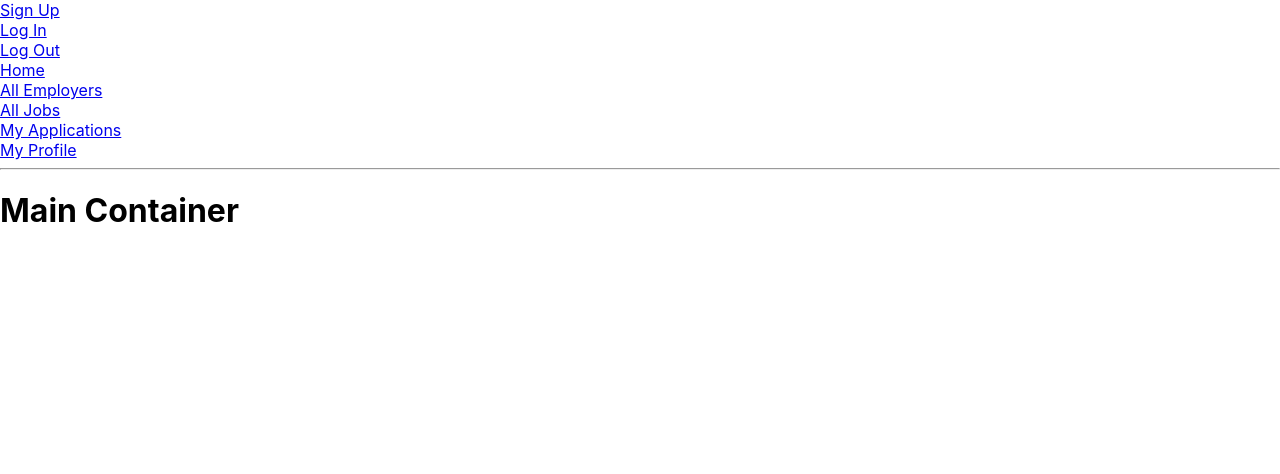
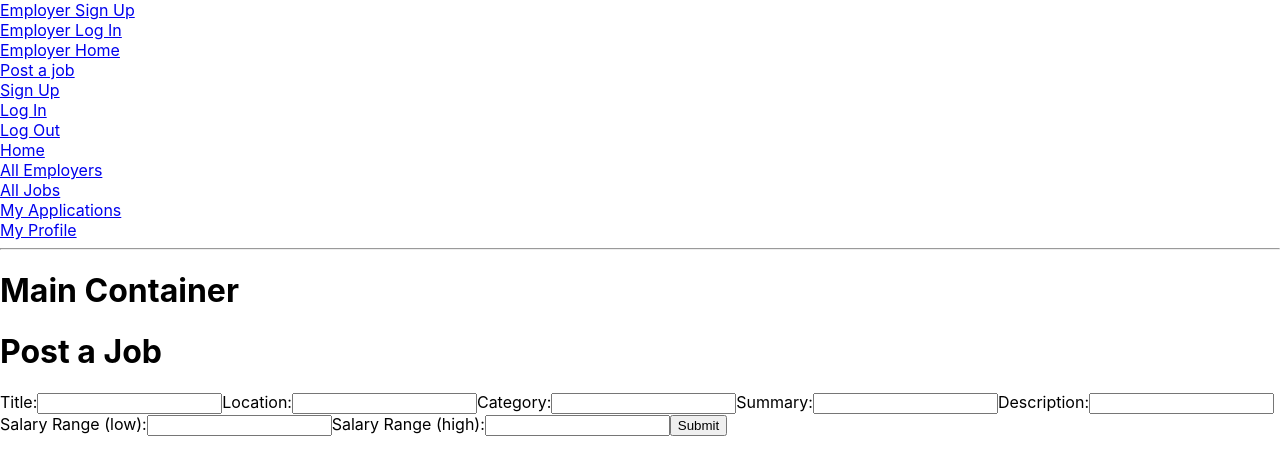
Before and after one commit to joffitzer/job-search-frontend, a React (Create React App) app: page /postjob in a window 1280 px wide. Shown: the top 474 px of the page. Built offline with nearby package versions, Linux system fonts and the light colour scheme.

Commit message:
added ability to sign up and log in as employer

```diff
--- a/src/App.js
+++ b/src/App.js
@@ -19,6 +19,7 @@ class App extends React.Component {
       })
         .then(resp => resp.json())
         .then(user => {
+          console.log('user: ', user)
           this.props.logInUser(user)
         })
     }
--- /dev/null
+++ b/src/components/EmployerHome.js
@@ -0,0 +1,12 @@
+import React from 'react'
+// import { Link } from 'react-router-dom'
+
+const EmployerHome = () => {
+    return(
+        <div>
+            <h1>Employer Home Page</h1>
+        </div>
+    )
+}
+
+export default EmployerHome;
--- /dev/null
+++ b/src/components/EmployerLogin.js
@@ -0,0 +1,76 @@
+import React from 'react'
+import { connect as cnx } from 'react-redux';
+import { logInUser } from '../actionCreators'
+
+class EmployerLogin extends React.Component {
+    state = {
+        email: "",
+        password: ""
+    }
+
+    changeHandler = (e) => {
+        this.setState({
+            [e.target.name]: e.target.value
+        })
+    }
+
+    login = (employerInfo) => {
+        fetch("http://localhost:3000/api/v1/login", {
+          method: "POST",
+          headers: {
+            "content-type": "application/json",
+            accepts: "application/json"
+          },
+          body: JSON.stringify(employerInfo)
+        })
+          .then(resp => resp.json())
+          .then(response => {
+            localStorage.setItem("token", response.token)
+            this.props.logInUser(response.employer)
+          })
+        .then( () => this.props.history.push("/employerhome"))
+      }
+
+    submitHandler = (e) => {
+        e.preventDefault()
+        this.login(this.state)
+        this.setState({
+            email: "",
+            password: ""
+        })
+    }
+
+    render() {
+
+        console.log('logged in user: ', this.props.loggedInUser)
+
+        return (
+            <div>
+                <h3>login form to sign in an existing employer</h3>
+                <form onSubmit={this.submitHandler}>
+                    <input type="text" name="email" value={this.state.email} placeholder="enter email" onChange={this.changeHandler} />
+                    <input type="text" name="password" value={this.state.password} placeholder="enter password" onChange={this.changeHandler} />
+
+                    <input type="submit" value="submit" />
+
+                </form>
+
+            </div>
+        )
+    }
+}
+
+const mapStateToProps = (state) => {
+    let { loggedInUser } = state;
+    return {
+        loggedInUser
+    }
+  }
+
+const mapDispatchToProps = (dispatch) => {
+    return {
+      logInUser: (user) => dispatch(logInUser(user)),
+    }
+  }
+
+export default cnx(mapStateToProps, mapDispatchToProps)(EmployerLogin);
--- /dev/null
+++ b/src/components/EmployerSignup.js
@@ -0,0 +1,88 @@
+import React from 'react'
+import { connect as cnx } from 'react-redux';
+import { logInUser } from '../actionCreators'
+
+class EmployerSignup extends React.Component {
+    state = {
+        email: "",
+        password: "",
+        name: "",
+        description: "",
+        logo: "",
+        industry: ""
+    }
+
+    changeHandler = (e) => {
+        this.setState({
+            [e.target.name]: e.target.value
+        })
+    }
+
+    signup = (employerInfo) => {
+        fetch("http://localhost:3000/api/v1/employers", {
+          method: "POST",
+          headers: {
+            "content-type": "application/json",
+            accepts: "application/json"
+          },
+          body: JSON.stringify({ employer: employerInfo })
+        })
+          .then(resp => resp.json())
+          .then(response => {
+            localStorage.setItem("token", response.token)
+            this.props.logInUser(response)
+          })
+          .then( () => this.props.history.push("/employerhome"))
+      }
+
+    submitHandler = (e) => {
+        e.preventDefault()
+        this.signup(this.state)
+        this.setState({
+            email: "",
+            password: "",
+            name: "",
+            description: "",
+            logo: "",
+            industry: ""
+        })
+    }
+
+    render() {
+
+        console.log('logged in user: ', this.props.loggedInUser)
+
+        return (
+            <div>
+                <h3>signup form to create a new employer</h3>
+                <form onSubmit={this.submitHandler}>
+                    <input type="text" name="email" value={this.state.email} placeholder="enter email" onChange={this.changeHandler} />
+                    <input type="text" name="password" value={this.state.password} placeholder="enter password" onChange={this.changeHandler} />
+                    <input type="text" name="name" value={this.state.name} placeholder="enter company name" onChange={this.changeHandler} />
+                    <input type="text" name="description" value={this.state.description} placeholder="enter company description" onChange={this.changeHandler} />
+                    <input type="text" name="logo" value={this.state.logo} placeholder="enter logo" onChange={this.changeHandler} />
+                    <input type="text" name="industry" value={this.state.industry} placeholder="enter industry" onChange={this.changeHandler} />
+
+                    <input type="submit" value="submit" />
+
+                </form>
+
+            </div>
+        )
+    }
+}
+
+const mapStateToProps = (state) => {
+    let { loggedInUser } = state;
+    return {
+        loggedInUser
+    }
+  }
+
+const mapDispatchToProps = (dispatch) => {
+    return {
+      logInUser: (user) => dispatch(logInUser(user)),
+    }
+  }
+
+export default cnx(mapStateToProps, mapDispatchToProps)(EmployerSignup);
--- /dev/null
+++ b/src/components/PostJob.js
@@ -0,0 +1,113 @@
+import React from 'react'
+import { connect as cnx } from 'react-redux';
+import { logInUser } from '../actionCreators'
+// import { Link } from 'react-router-dom'
+
+class PostJob extends React.Component {
+
+    state = {
+        title: "",
+        location: "",
+        category: "",
+        summary: "",
+        description: "",
+        sal_range_low: "",
+        sal_range_high: "",
+        active: true
+    }
+
+    handleSubmit = (e) => {
+        e.preventDefault();
+        fetch ('http://localhost:3000/api/v1/jobs', {
+            method: 'POST',
+            headers: {
+                'Content-Type': 'application/json',
+                'Accept': 'application/json'
+            },
+            body: JSON.stringify({
+                title: this.state.title,
+                location: this.state.location,
+                category: this.state.category,
+                summary: this.state.summary,
+                description: this.state.description,
+                sal_range_low: this.state.sal_range_low,
+                sal_range_high: this.state.sal_range_high,
+                active: true,
+                employer_id: this.props.loggedInUser.id
+            })
+        })
+        // .then(res => res.json())
+        // .then(newItem => {
+        //     return this.formatItem(newItem)
+        // })
+        // .then(formattedItem => this.setState({
+        //     allPortfolioItems: [...this.state.allPortfolioItems, formattedItem],
+        //     showForm: !this.state.showForm,
+        //     titleValue: "",
+        //     blurbValue: "",
+        //     urlValue: ""
+        // }))
+    }
+
+    changeHandler = (e) => {
+        this.setState({
+            [e.target.name]: e.target.value
+        })
+    }
+    render() {
+
+        console.log('state of post job: ', this.state)
+
+        return(
+            <div>
+                <h1>Post a Job</h1>
+                <form onSubmit={this.handleSubmit}>
+                    <label>
+                    Title:
+                    <input type="text" name="title" value={this.state.title} onChange={this.changeHandler} />
+                    </label>
+                    <label>
+                    Location:
+                    <input type="text" name="location" value={this.state.location} onChange={this.changeHandler} />
+                    </label>
+                    <label>
+                    Category:
+                    <input type="text" name="category" value={this.state.category} onChange={this.changeHandler} />
+                    </label>
+                    <label>
+                    Summary:
+                    <input type="text" name="summary" value={this.state.summary} onChange={this.changeHandler} />
+                    </label>
+                    <label>
+                    Description:
+                    <input type="text" name="description" value={this.state.description} onChange={this.changeHandler} />
+                    </label>
+                    <label>
+                    Salary Range (low):
+                    <input type="text" name="sal_range_low" value={this.state.sal_range_low} onChange={this.changeHandler} />
+                    </label>
+                    <label>
+                    Salary Range (high):
+                    <input type="text" name="sal_range_high" value={this.state.sal_range_high} onChange={this.changeHandler} />
+                    </label>
+                <input type="submit" value="Submit" />
+            </form>
+            </div>
+        )
+    }
+}
+
+const mapStateToProps = (state) => {
+    let { loggedInUser } = state;
+    return {
+        loggedInUser
+    }
+  }
+
+// const mapDispatchToProps = (dispatch) => {
+//     return {
+//       logInUser: (user) => dispatch(logInUser(user)),
+//     }
+//   }
+
+export default cnx(mapStateToProps, null)(PostJob);
--- a/src/containers/MainContainer.js
+++ b/src/containers/MainContainer.js
@@ -1,6 +1,10 @@
 import React from 'react'
 import { Route } from 'react-router-dom'
 import Thanks from '../components/Thanks'
+import EmployerSignup from '../components/EmployerSignup'
+import EmployerLogin from '../components/EmployerLogin'
+import EmployerHome from '../components/EmployerHome'
+import PostJob from '../components/PostJob'
 import Signup from '../components/Signup'
 import Login from '../components/Login'
 import Logout from '../components/Logout'
@@ -16,6 +20,10 @@ const MainContainer = () => {
     return (
         <div>
             <h1>Main Container</h1>
+            <Route exact path="/employersignup" render={(routerProps) => <EmployerSignup {...routerProps}/>} />
+            <Route exact path="/employerlogin" render={(routerProps) => <EmployerLogin {...routerProps}/>} />
+            <Route exact path="/employerhome" render={(routerProps) => <EmployerHome {...routerProps}/>} />
+            <Route exact path="/postjob" render={(routerProps) => <PostJob {...routerProps}/>} />
             <Route exact path="/signup" render={(routerProps) => <Signup {...routerProps}/>} />
             <Route exact path="/login" render={(routerProps) => <Login {...routerProps}/>} />
             <Route exact path="/logout" component={Logout} />
--- a/src/containers/Nav.js
+++ b/src/containers/Nav.js
@@ -16,6 +16,10 @@ class Nav extends React.Component {
         return (
             <div>
                 {/* <h5>Logged In User: {this.props.isLoggedIn ? this.props.loggedInUser.attributes.first_name : "Nope"}</h5> */}
+                <Link to="/employersignup"><div>Employer Sign Up</div></Link>
+                <Link to="/employerlogin"><div>Employer Log In</div></Link>
+                <Link to="/employerhome"><div>Employer Home</div></Link>
+                <Link to="/postjob"><div>Post a job</div></Link>
                 <Link to="/signup"><div>Sign Up</div></Link>
                 <Link to="/login"><div>Log In</div></Link>
                 <Link to="/logout"><div onClick={this.logout}>Log Out</div></Link>
```
